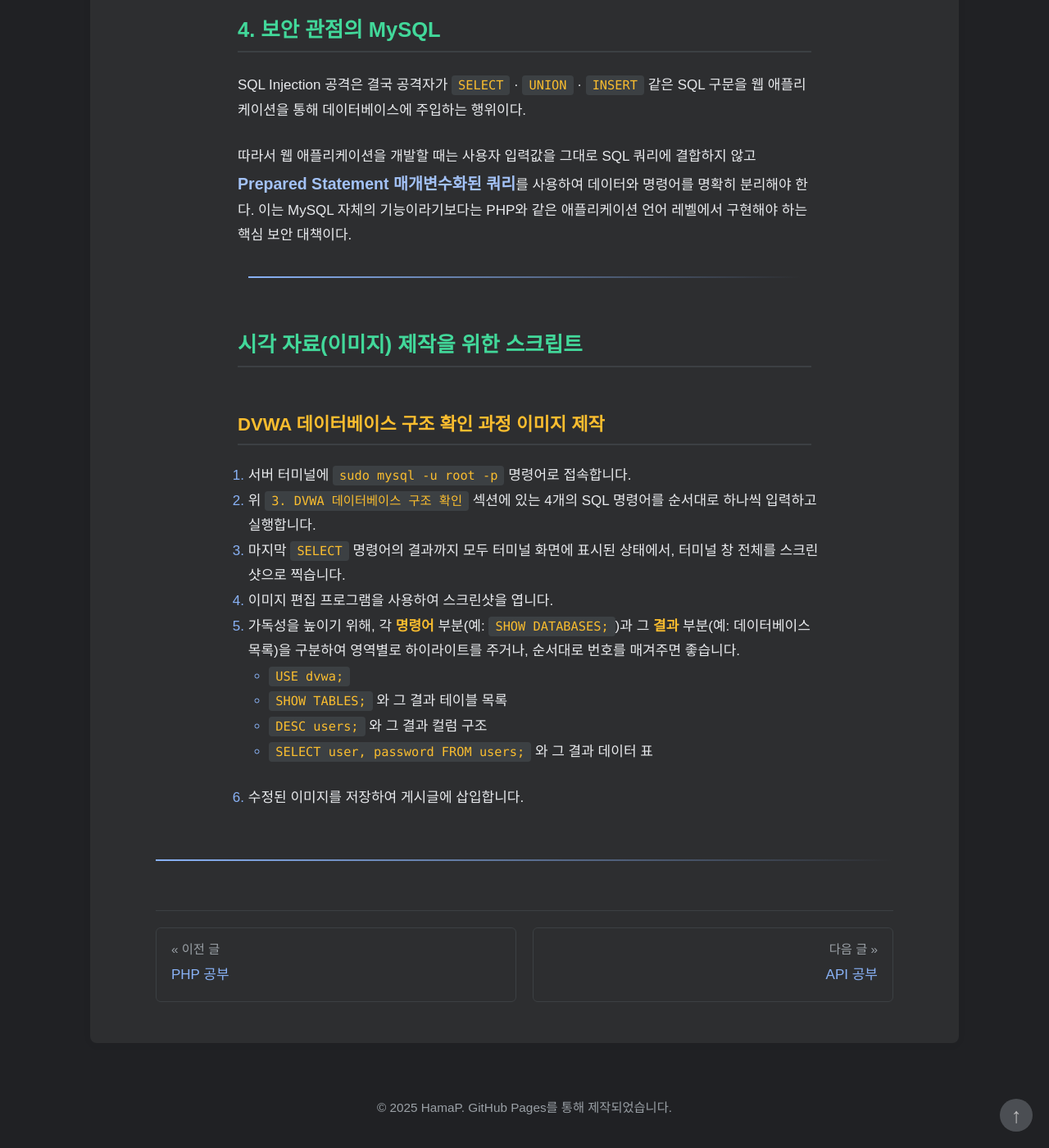
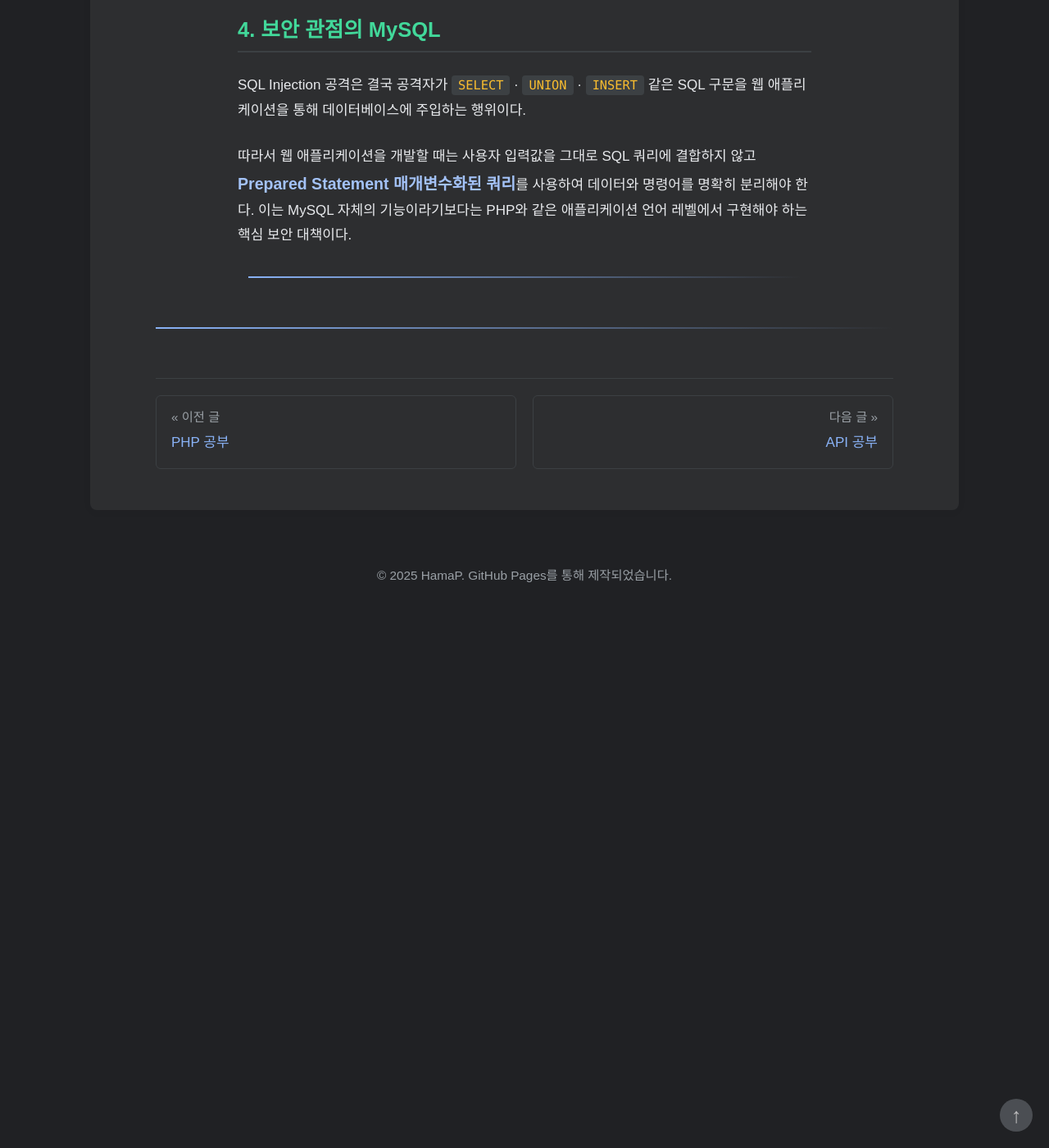
Before and after one commit to HamaP0/HamaP0.github.io, a Jekyll site: the page built from _posts/웹 기술/2025-08-22-MySQL_study.md, in a window 1280 px wide and 1400 px high, scrolled down 2264 px. Shown: the whole window at 82% size. Built offline with Jekyll 4.4.1, drawn with Linux system fonts in a browser that asks for light colours; some web fonts are replaced; after the commit the page ends 3015 px from its top, so only the background shows below that.

Commit message:
Update 2025-08-22-MySQL_study.md

```diff
--- a/_posts/웹 기술/2025-08-22-MySQL_study.md
+++ b/_posts/웹 기술/2025-08-22-MySQL_study.md
@@ -60,22 +60,3 @@ SQL Injection 공격은 결국 공격자가 `SELECT` · `UNION` · `INSERT` 같
 따라서 웹 애플리케이션을 개발할 때는 사용자 입력값을 그대로 SQL 쿼리에 결합하지 않고 **Prepared Statement 매개변수화된 쿼리**를 사용하여 데이터와 명령어를 명확히 분리해야 한다. 이는 MySQL 자체의 기능이라기보다는 PHP와 같은 애플리케이션 언어 레벨에서 구현해야 하는 핵심 보안 대책이다.
 
 <hr class="short-rule">
-
-
-
-
-
-### 시각 자료(이미지) 제작을 위한 스크립트
-
-#### **DVWA 데이터베이스 구조 확인 과정 이미지 제작**
-
-1.  서버 터미널에 `sudo mysql -u root -p` 명령어로 접속합니다.
-2.  위 `3. DVWA 데이터베이스 구조 확인` 섹션에 있는 4개의 SQL 명령어를 순서대로 하나씩 입력하고 실행합니다.
-3.  마지막 `SELECT` 명령어의 결과까지 모두 터미널 화면에 표시된 상태에서, 터미널 창 전체를 스크린샷으로 찍습니다.
-4.  이미지 편집 프로그램을 사용하여 스크린샷을 엽니다.
-5.  가독성을 높이기 위해, 각 **명령어** 부분(예: `SHOW DATABASES;`)과 그 **결과** 부분(예: 데이터베이스 목록)을 구분하여 영역별로 하이라이트를 주거나, 순서대로 번호를 매겨주면 좋습니다.
-    *   `USE dvwa;`
-    *   `SHOW TABLES;` 와 그 결과 테이블 목록
-    *   `DESC users;` 와 그 결과 컬럼 구조
-    *   `SELECT user, password FROM users;` 와 그 결과 데이터 표
-6.  수정된 이미지를 저장하여 게시글에 삽입합니다.
```
